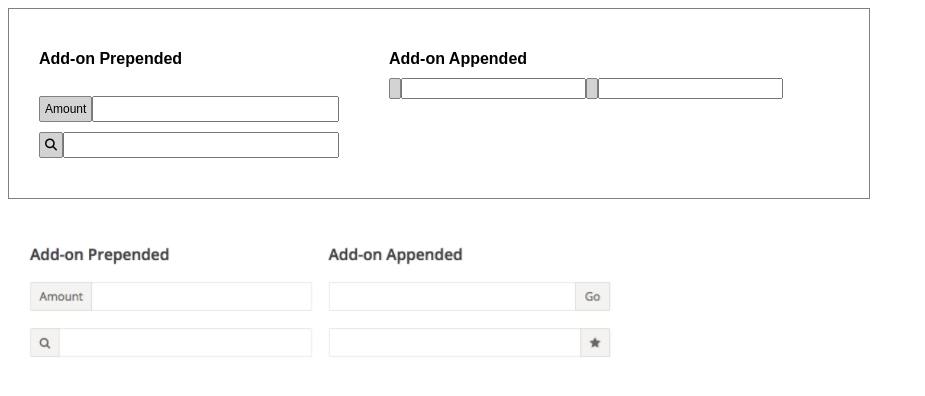
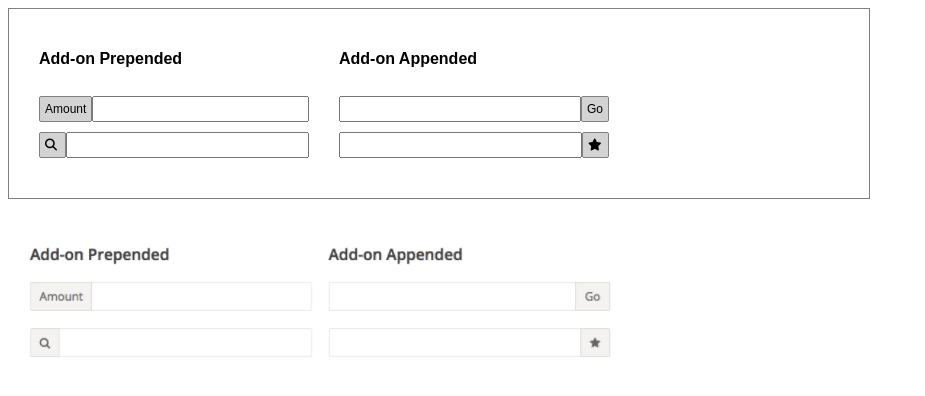
Before and after one commit to joelrhenisch/html-css, a plain HTML site: page flexbox/ex6-input-addons/index.html in a window 1280 px wide. Shown: the whole page, without its empty margins (0-925 px from the left). Drawn offline with Linux system fonts and the light colour scheme.

Commit message:
vollständiges Formular

```diff
--- a/flexbox/ex6-input-addons/index.html
+++ b/flexbox/ex6-input-addons/index.html
@@ -12,8 +12,8 @@
 <body>
 
 <div class="box">
+
     <div class="side">
-
         <h1>Add-on Prepended</h1><br>
         <div class="control has-addon">
             <span class="control-addon">Amount</span>
@@ -26,17 +26,21 @@
         </span>
             <input type="text" class="control-field">
         </div>
-
     </div>
 
     <div class="side">
-        <h1>Add-on Appended</h1>
+        <h1>Add-on Appended</h1><br>
         <div class="control has-addon">
-            <span class="control-addon"> </span>
             <input type="text" class="control-field">
-            <br>
-            <span class="control-addon"></span>
+            <span class="control-addon">Go</span>
+        </div>
+        <div class="control has-addon">
             <input type="text" class="control-field">
+            <span class="control-addon">
+                <i class="fa fa-star" aria-hidden="true"></i>
+            </span>
+        </div>
+
         </div>
     </div>
 </div>
--- a/flexbox/ex6-input-addons/style.css
+++ b/flexbox/ex6-input-addons/style.css
@@ -10,7 +10,7 @@
 }
 
 .control.has-addon{
-    width: 300px;
+    width: 270px;
     display: flex;
     margin-bottom: 10px;
 }
@@ -25,6 +25,7 @@
     border-radius: 2px;
     font-size: 12px;
     padding: 5px;
+    min-width: 15px;
 }
 
 h1{
@@ -32,5 +33,5 @@ h1{
 }
 
 .side{
-    width: 350px;
+    width: 300px;
 }
```
